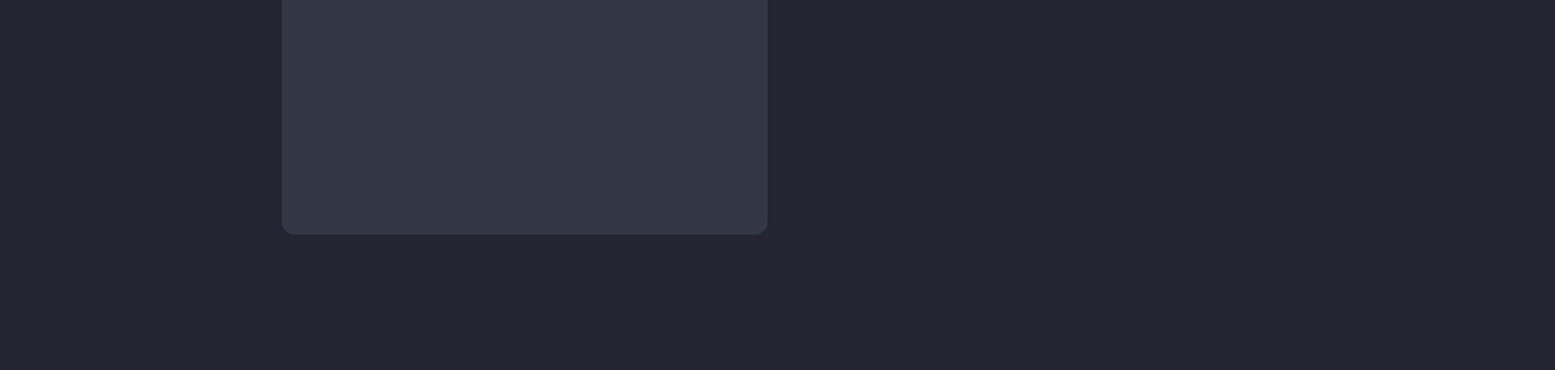
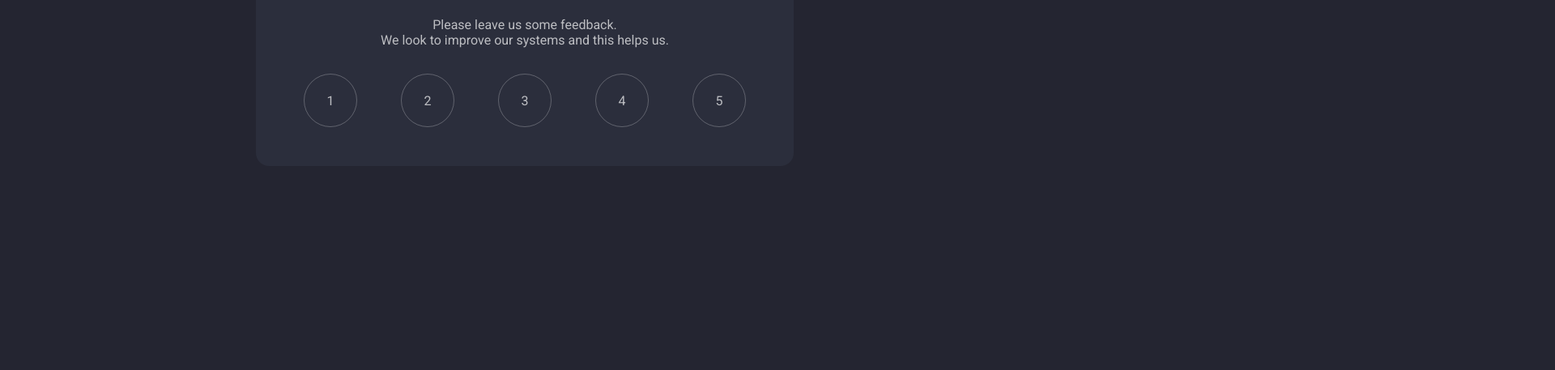
Before and after one commit to TomBeadie/Rating-Component, a plain HTML site: page index.html in a window 1280 px wide. Shown: the part 359-816 px from the top of the page at 81% size, 1920 px wide, since content can reach past the window. Drawn offline with Linux system fonts and the light colour scheme; some packages are replaced by stand-ins of ours; a script that the page names is missing.

Commit message:
Style buttons, other css changes

```diff
--- a/index.html
+++ b/index.html
@@ -8,11 +8,43 @@
     <title>Rating Component</title>
   </head>
   <body>
-    <p>How did we do?</p>
     <div class="card">
       <div class="card-container">
-        <div class="rating_section"></div>
+        <h1>How did we do?</h1>
+        <p>
+          Please leave us some feedback. <br>We look to improve our systems and this
+          helps us.
+        </p>
+        <div class="rating-section">
+          <div class="rating-circle">
+            <p>1</p>
+          </div>
+          <div class="rating-circle">
+            <p>2</p>
+          </div>
+          <div class="rating-circle">
+            <p>3</p>
+          </div>
+          <div class="rating-circle">
+            <p>4</p>
+          </div>
+          <div class="rating-circle">
+            <p>5</p>
+          </div>
+        </div>
       </div>
+
+    </div>
+
+
+    <div class="spline-star">
+      <script
+        type="module"
+        src="https://unpkg.com/@splinetool/viewer@1.9.37/build/spline-viewer.js"
+      ></script>
+      <spline-viewer
+        url="https://prod.spline.design/37Yoj3VYgNaGzKNN/scene.splinecode"
+      ></spline-viewer>
     </div>
   </body>
 </html>
--- a/main.css
+++ b/main.css
@@ -9,15 +9,73 @@ body {
   width: 100vw;
   flex-direction: column;
   gap: 1rem;
-  color: white;
   overflow: hidden;
-  font-size: 1.3rem;
   font-family: Roboto, sans-serif;
 }
 
+h1 {
+  font-size: 2rem;
+  color: white;
+  text-align: center;
+}
+
+p {
+  font-size: 1rem;
+  color: rgba(255, 255, 255, 0.69);
+  text-align: center;
+}
+
+.spline-star {
+  position: absolute;
+  right: auto;
+  left: 50%;
+  z-index: -1;
+  height: 100%;
+  width: 100%;
+}
+
 .card {
-  background-color: #323645;
-  height: 400px;
+  display: flex;
+  flex-direction: column;
+  background-color: #32364589;
+  height: auto;
   width: 600px;
   border-radius: 1rem;
+  padding: 2rem;
+  gap: 2rem;
 }
+
+.card-container {
+  display: flex;
+  flex-direction: column;
+  justify-content: space-around;
+  align-items: center;
+
+  .rating-section {
+    display: flex;
+    flex-direction: row;
+    justify-content: space-around;
+    width: 100%;
+    margin: 1rem;
+  }
+
+  .rating-circle {
+    width: 4rem;
+    height: 4rem;
+    cursor: pointer;
+    display: flex;
+    justify-content: center;
+    align-items: center;
+    border-radius: 100%;
+    color: rgba(255, 255, 255, 0.69);
+    transition: all 0.5s ease;
+    color: #fff;
+    border: 1.5px solid rgba(255, 255, 255, 0.25);
+
+    background-color: transparent;
+  }
+  .rating-circle:hover {
+    background-color: rgb(109, 55, 246);
+    transform: 1s ease;
+  }
+}
```
